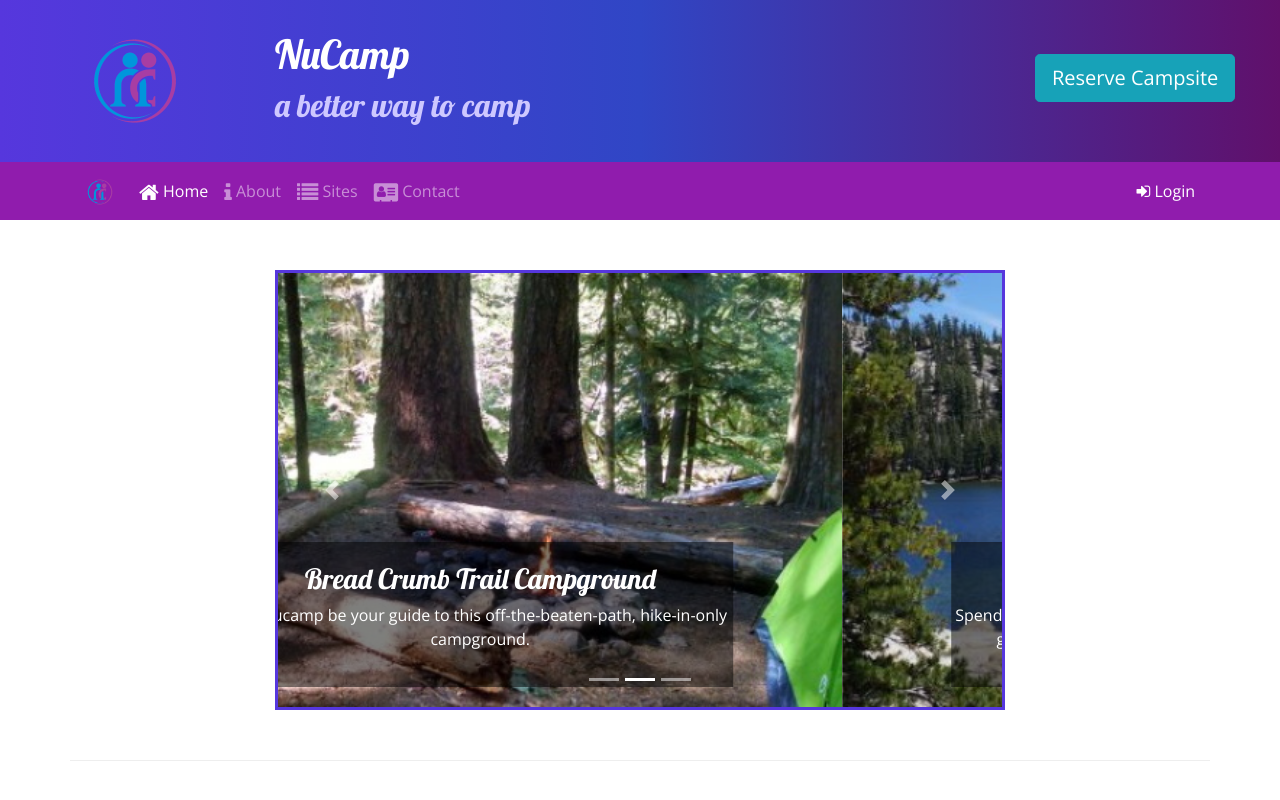
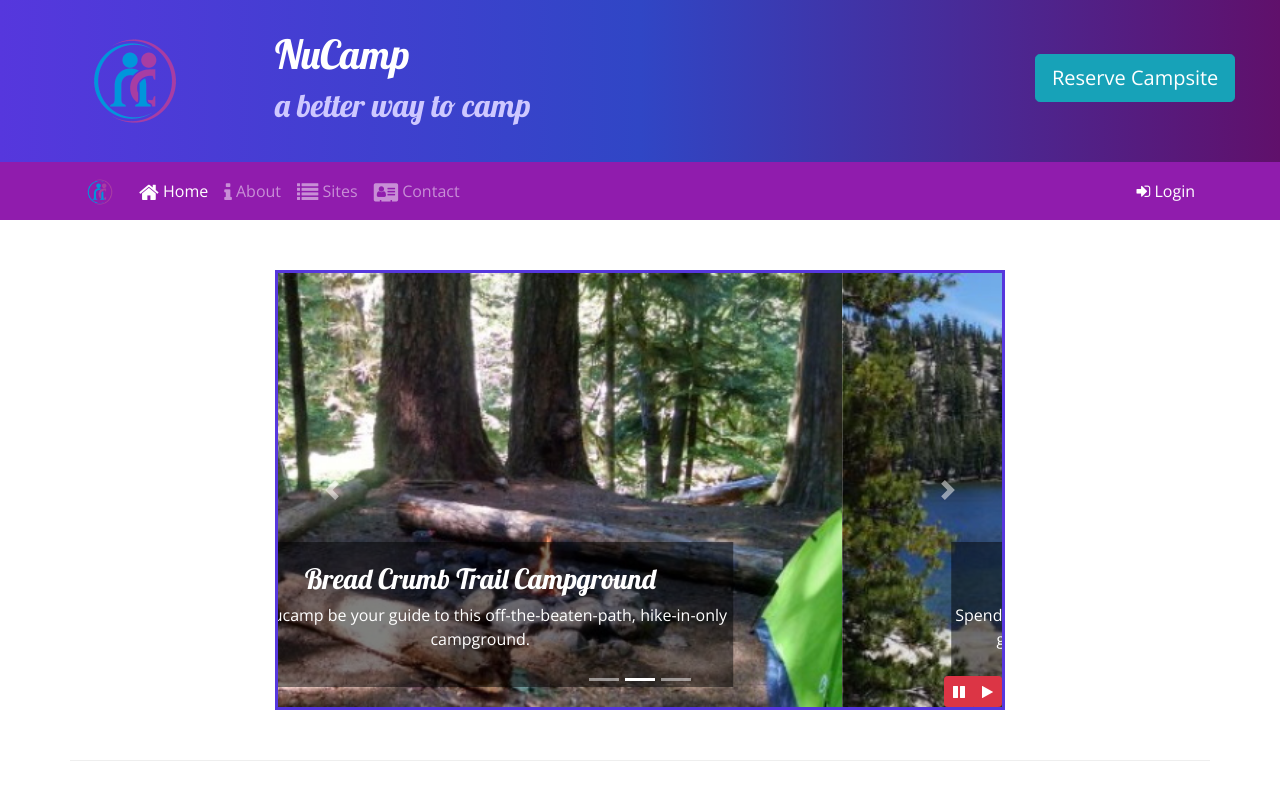
Before and after one commit to J-Moreno/BootstrapProjectSetup, a website: page index.html in a window 1280 px wide. Shown: the top 800 px of the page. Drawn offline with nearby package versions, Linux system fonts and the light colour scheme.

Commit message:
Bootstrap and jQuery Part 1

```diff
--- a/css/styles.css
+++ b/css/styles.css
@@ -49,3 +49,9 @@ header h2 {
 .carousel {
     border: solid #5637DD;
 }
+
+#carouselButton {
+    position: absolute;
+    right: 0;
+    bottom: 0;
+}
--- a/index.html
+++ b/index.html
@@ -220,6 +220,14 @@
                         <span class="carousel-control-next-icon"> </span>
                         <span class="sr-only">Next</span>
                     </a>
+                    <div class="btn-group" id="carouselButton">
+                        <button class="btn btn-danger btn-sm" id="carouselPause">
+                            <i class="fa fa-pause"></i>
+                        </button>
+                        <button class="btn btn-danger btn-sm" id="carouselPlay">
+                            <i class="fa fa-play"></i>
+                        </button>
+                    </div>
                 </div>
             </div>
         </div>
@@ -348,6 +356,17 @@
     <script src="node_modules/jquery/dist/jquery.slim.min.js"></script>
     <script src="node_modules/popper.js/dist/umd/popper.min.js"></script>
     <script src="node_modules/bootstrap/dist/js/bootstrap.min.js"></script>
+    <script>
+        $(function(){
+            $('.carousel').carousel({ interval: 2000 });
+            $('#carouselPause').click(function(){
+                $('.carousel').carousel('pause');
+            });
+            $('#carouselPlay').click(function(){
+                $('.carousel').carousel('cycle');
+            });
+        });
+    </script>
 </body>
 
 </html>
```
